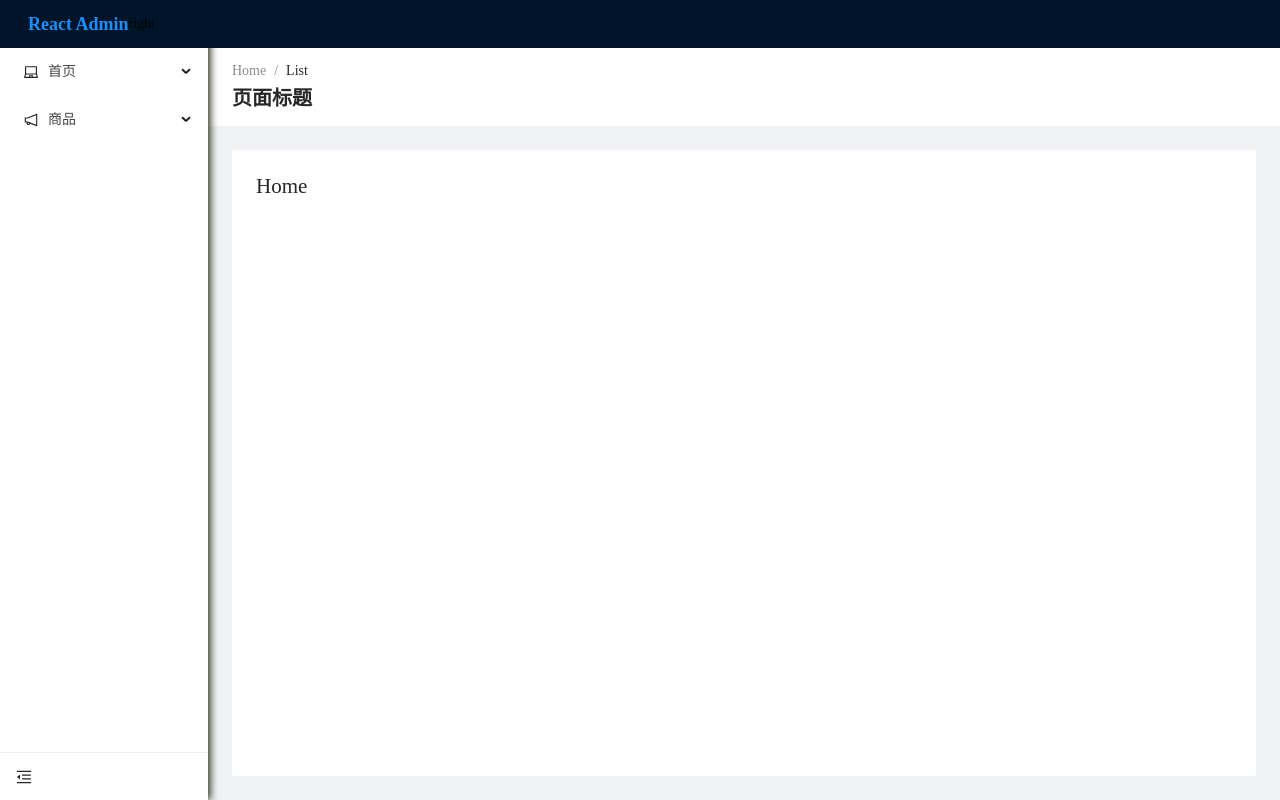
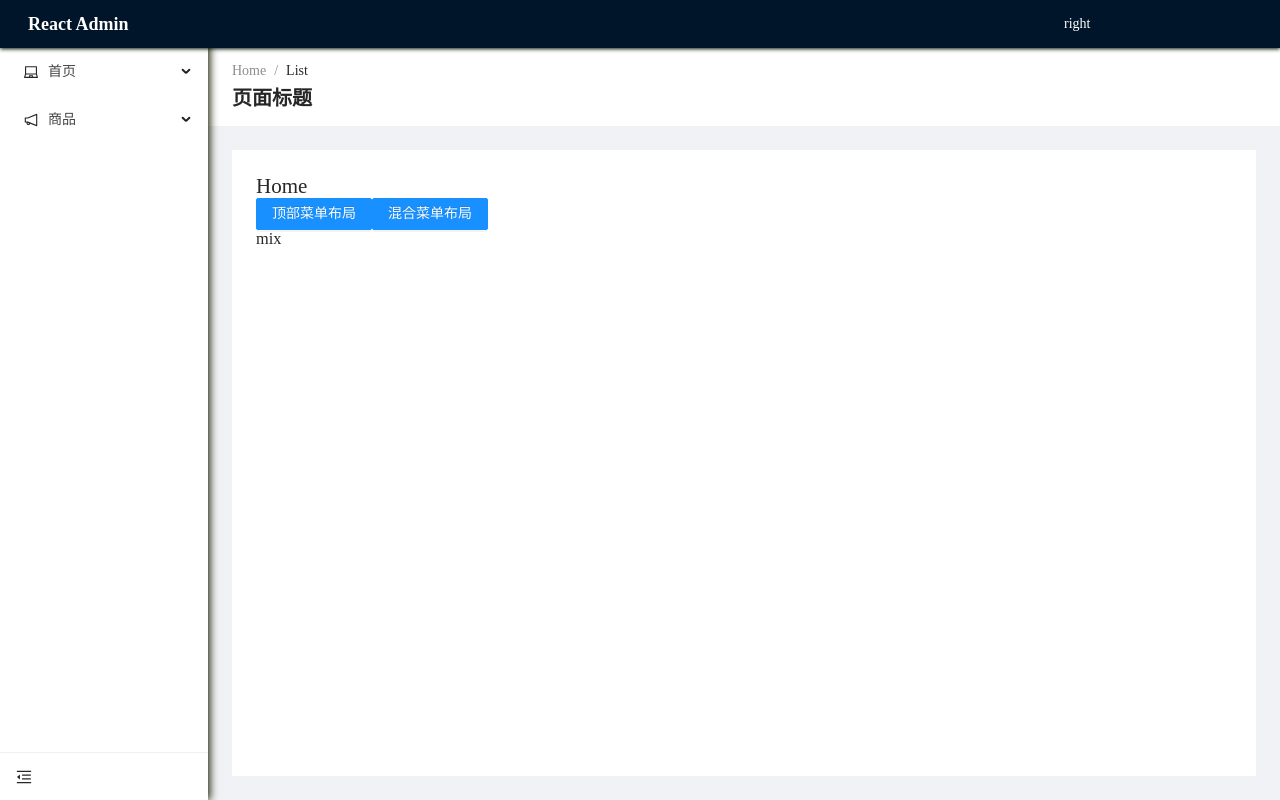
Before and after one commit to vangleer/react-admin, a React (Create React App) app: page /#/home in a window 1280 px wide. Built offline with nearby package versions, Linux system fonts and the light colour scheme.

Commit message:
feat: add redux

```diff
--- a/package.json
+++ b/package.json
@@ -3,6 +3,7 @@
   "version": "0.1.0",
   "private": true,
   "dependencies": {
+    "@reduxjs/toolkit": "^1.8.5",
     "@testing-library/jest-dom": "^5.16.5",
     "@testing-library/react": "^13.4.0",
     "@testing-library/user-event": "^13.5.0",
@@ -13,6 +14,7 @@
     "antd": "^4.23.2",
     "react": "^18.2.0",
     "react-dom": "^18.2.0",
+    "react-redux": "^8.0.4",
     "react-router-dom": "^6.4.1",
     "react-scripts": "5.0.1",
     "typescript": "^4.8.3",
--- a/src/App.tsx
+++ b/src/App.tsx
@@ -1,5 +1,6 @@
 import { useRoutes } from 'react-router-dom'
 import ruoter from '@/router'
+
 function App() {
   return (
     <div className='ra-app'>
--- a/src/components/layout/AppHeader.tsx
+++ b/src/components/layout/AppHeader.tsx
@@ -1,9 +1,12 @@
 import { Layout, Menu } from 'antd';
 import React from 'react';
-import './index.less'
+import AppMenu from './AppMenu'
+import { RootState } from '@/store'
+import { useSelector } from 'react-redux'
 
 const { Header } = Layout;
-export default function AppHeader(props) {
+export default function AppHeader() {
+  const { mode, menuList } = useSelector((state: RootState) => state.app)
   return (
     <>
       <Header style={{ height: 48, lineHeight: 48, background: 'transparent' }}>
@@ -15,16 +18,8 @@ export default function AppHeader(props) {
           </a>
         </div>
 
-        {props.mode === 'top' && <div className='ra-layout-header-nav'>
-          <Menu
-            mode="horizontal"
-            defaultSelectedKeys={['1']}
-            defaultOpenKeys={['sub1']}
-            style={{
-              borderBottom: 0
-            }}
-            items={props.items2}
-          />
+        {mode === 'top' && <div className='ra-layout-header-nav'>
+          <AppMenu />
         </div>}
 
         <div className='ra-layout-header-right'>
--- /dev/null
+++ b/src/components/layout/AppMenu.tsx
@@ -0,0 +1,24 @@
+import { Menu } from 'antd';
+import React from 'react';
+import { menuList } from '@/router'
+import { RootState } from '@/store'
+import { useSelector } from 'react-redux'
+
+export default function AppMenu() {
+  const { mode } = useSelector((state: RootState) => state.app)
+  const menuMode = mode === 'top' ? 'horizontal' : 'inline'
+  const style = mode === 'top' ? { borderBottom: 0 } : {
+    height: '100%',
+    borderRight: 0
+  }
+
+  return <div className='ra-layout-header-nav'>
+    <Menu
+      mode={menuMode}
+      defaultSelectedKeys={['1']}
+      defaultOpenKeys={['sub1']}
+      style={style}
+      items={menuList}
+    />
+  </div>
+}
--- a/src/components/layout/AppSider.tsx
+++ b/src/components/layout/AppSider.tsx
@@ -1,11 +1,16 @@
-import { MenuFoldOutlined, MenuUnfoldOutlined } from '@ant-design/icons';
-import { Layout, Menu, Button } from 'antd';
-import React from 'react';
-import './index.less'
+import { MenuFoldOutlined, MenuUnfoldOutlined } from '@ant-design/icons'
+import { Layout, Button } from 'antd'
+import React from 'react'
+import AppMenu from './AppMenu'
+import { RootState } from '@/store'
+import { useSelector, useDispatch } from 'react-redux'
+import { setAppState } from '@/store/modules/app'
+const { Sider } = Layout;
+export default function AppSider() {
+  const { mode, collapsed } = useSelector((state: RootState) => state.app)
+  const dispatch = useDispatch()
+  const patch = (state) => dispatch(setAppState(state))
 
-const { Sider } = Layout;
-export default function AppSider(props) {
-  const { collapsed, setCollapsed, mode, items2 } = props
   return (
     <>
       <div style={{ width: collapsed ? 48 : 208 }} className='ra-layout-sider-ghost'></div>
@@ -13,7 +18,7 @@ export default function AppSider(props) {
         mode !== 'top' && <Sider
           collapsible
           collapsed={collapsed}
-          onCollapse={value => setCollapsed(value)}
+          onCollapse={collapsed => patch({ collapsed })}
           collapsedWidth={48}
           theme="light"
           width={208}
@@ -21,23 +26,7 @@ export default function AppSider(props) {
           className="ra-layout-sider"
           trigger={<Button style={{ width: 48, height: 48 }} type={collapsed ? 'link' : 'text'} icon={collapsed ? <MenuUnfoldOutlined /> : <MenuFoldOutlined />} />}
         >
-          {
-            mode === 'side' && <div className='ra-layout-sider-logo'>
-              <a className='ra-logo' href="/">
-                <h1>React Admin</h1>
-              </a>
-            </div>
-          }
-          <Menu
-            mode='inline'
-            defaultSelectedKeys={['1']}
-            defaultOpenKeys={['sub1']}
-            style={{
-              height: '100%',
-              borderRight: 0
-            }}
-            items={items2}
-          />
+          <AppMenu />
         </Sider>
       }
     </>
--- a/src/components/layout/index.tsx
+++ b/src/components/layout/index.tsx
@@ -1,60 +1,45 @@
-import { LaptopOutlined, NotificationOutlined, UserOutlined } from '@ant-design/icons';
-import { Layout } from 'antd';
-import React, { useState } from 'react';
+import { Layout, Button } from 'antd'
+import React from 'react'
 import { Outlet } from 'react-router-dom'
-import { menuList } from '@/router'
+
 import AppHeader from './AppHeader'
 import AppSider from './AppSider'
 import AppBreadcrumb from './AppBreadcrumb'
 import './index.less'
+
+import { RootState } from '@/store'
+import { useSelector, useDispatch } from 'react-redux'
+import { setAppState } from '@/store/modules/app'
 
 const layoutType = [
   { type: 'top', title: '顶部菜单布局' },
   { type: 'mix', title: '混合菜单布局' }
 ]
 
-const { Content, Sider } = Layout;
-
-// [UserOutlined, LaptopOutlined, NotificationOutlined].map((icon, index) => {
-//   const key = String(index + 1);
-//   return {
-//     key: `sub${key}`,
-//     icon: React.createElement(icon),
-//     label: `subnav ${key}`,
-//     children: new Array(4).fill(null).map((_, j) => {
-//       const subKey = index * 4 + j + 1;
-//       return {
-//         key: subKey,
-//         label: `option${subKey}`,
-//       };
-//     }),
-//   };
-// });
+const { Content } = Layout;
 
 const AppLayout = () => {
-  const [collapsed, setCollapsed] = useState(false)
-  const [mode, setMode] = useState<any>('inline')
-  const items2 = menuList
+
+  const { mode } = useSelector((state: RootState) => state.app)
+  const dispatch = useDispatch()
+
+  const patch = (state) => dispatch(setAppState(state))
   return (
     <div className={`ra-layout ra-layout-${mode}`}>
       <Layout style={{ minHeight: '100vh' }}>
-        <AppHeader mode={mode} items={items2} />
+        <AppHeader />
         <Layout>
-          <AppSider collapsed={collapsed} mode={mode} setCollapsed={setCollapsed} items2={items2} />
+          <AppSider />
           <Layout>
             <AppBreadcrumb />
             <Content className="ra-layout-content">
               <Outlet />
-              {/* {
+              {
                 layoutType.map(v => (
-                  <Button type='primary' onClick={() => setMode(v.type)}>{v.title}</Button>
+                  <Button type='primary' key={v.type} onClick={() => patch({ mode: v.type })}>{v.title}</Button>
                 ))
               }
-              {
-                new Array(100).fill('content').map(v => (
-                  <div style={{ margin: 20 }}>{v}</div>
-                ))
-              } */}
+              <h3>{mode}</h3>
             </Content>
           </Layout>
         </Layout>
--- a/src/index.tsx
+++ b/src/index.tsx
@@ -7,7 +7,8 @@ import './assets/css/index.less'
 
 import { HashRouter } from 'react-router-dom'
 import App from './App'
-
+import { Provider } from 'react-redux'
+import store from './store'
 // 配置主题颜色
 // ConfigProvider.config({
 //   theme: {
@@ -17,9 +18,12 @@ import App from './App'
 
 const root = ReactDOM.createRoot(document.getElementById('root'))
 root.render(
-  <ConfigProvider>
-    <HashRouter>
-      <App />
-    </HashRouter>
-  </ConfigProvider>
+  <Provider store={store}>
+    <ConfigProvider>
+      <HashRouter>
+        <App />
+      </HashRouter>
+    </ConfigProvider>
+  </Provider>
+
 )
--- /dev/null
+++ b/src/store/index.ts
@@ -0,0 +1,13 @@
+import { configureStore } from '@reduxjs/toolkit'
+import appReducer from './modules/app'
+
+const store = configureStore({
+  reducer: {
+    app: appReducer
+  }
+})
+
+export default store
+
+export type RootState = ReturnType<typeof store.getState>
+export type AppDispatch = typeof store.dispatch
--- /dev/null
+++ b/src/store/modules/app.ts
@@ -0,0 +1,29 @@
+import { createSlice } from '@reduxjs/toolkit'
+import type { PayloadAction } from '@reduxjs/toolkit'
+export interface AppState {
+  mode?: 'mix' | 'top'
+  collapsed?: boolean,
+  menuList?: any[]
+}
+
+const initialState: AppState = {
+  mode: 'mix',
+  collapsed: false,
+  menuList: []
+}
+
+export const appSlice = createSlice({
+  name: 'app',
+  initialState,
+  reducers: {
+    setAppState(state, action: PayloadAction<AppState>) {
+      Object.keys(action.payload).forEach(key => {
+        state[key] = action.payload[key]
+      })
+    }
+  }
+})
+
+export const { setAppState } = appSlice.actions
+
+export default appSlice.reducer
```
Also changed, not shown: 1 other file (tests, documents, lock files or other folders).
